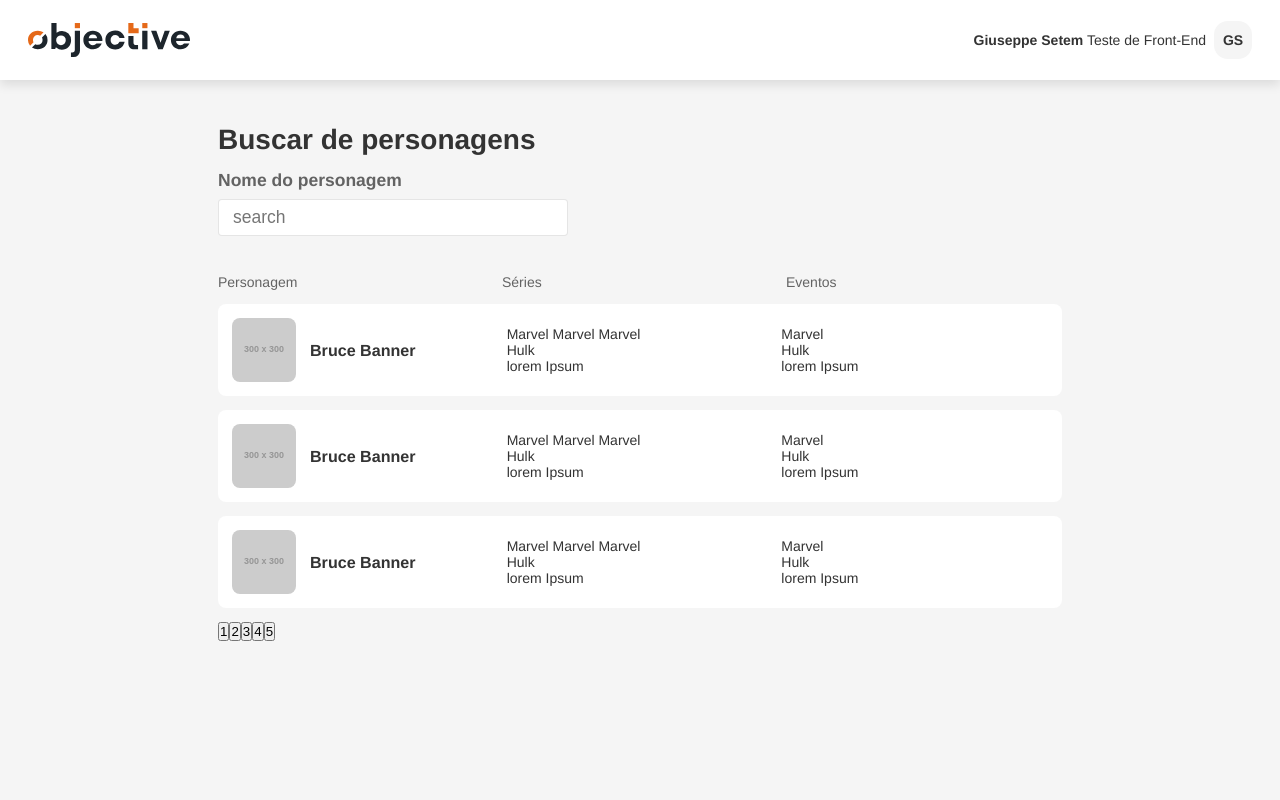
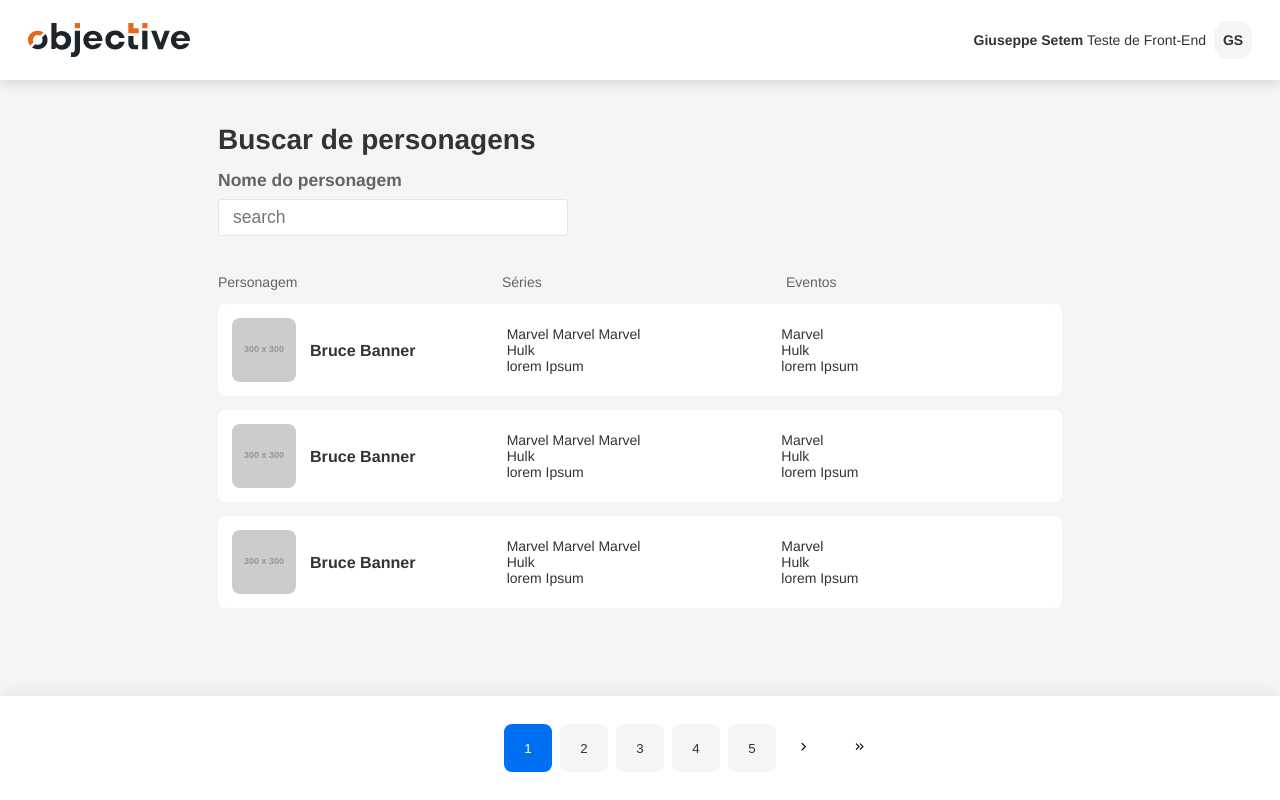
Before and after one commit to giu7d/objective-frontend-challenge, a React (Create React App) app: page / in a window 1280 px wide. Built offline with nearby package versions, Linux system fonts and the light colour scheme.

Commit message:
feat(paginator): add pagination style

```diff
--- a/package.json
+++ b/package.json
@@ -12,6 +12,7 @@
     "@types/react-dom": "^16.9.8",
     "react": "^17.0.1",
     "react-dom": "^17.0.1",
+    "react-icons": "^4.1.0",
     "react-scripts": "4.0.1",
     "sass": "^1.32.4",
     "styled-components": "^5.2.1",
--- a/src/components/containers/Pagination/index.tsx
+++ b/src/components/containers/Pagination/index.tsx
@@ -1,4 +1,13 @@
-import React, { useState } from 'react'
+import React, { useEffect, useState } from 'react'
+import {
+  FiChevronLeft,
+  FiChevronRight,
+  FiChevronsLeft,
+  FiChevronsRight
+} from 'react-icons/fi'
+
+import { IconButton } from '../../fragments/Button/IconButton'
+import { PaginationStyled, PageSelectionButton } from './styles'
 
 interface IPaginationProps {
   defaultPage?: number
@@ -13,13 +22,53 @@ export const Pagination: React.FC<IPaginationProps> = ({
 }) => {
   const [selected, setSelected] = useState(defaultPage)
 
+  useEffect(() => {
+    onClick(selected)
+  }, [selected, onClick])
+
   return (
-    <div>
-      {Array(pages)
-        .fill('')
-        .map((_el, i) => (
-          <button key={'btn' + i}>{i + 1}</button>
-        ))}
-    </div>
+    <PaginationStyled>
+      <div>
+        {selected > 2 && (
+          <IconButton onClick={() => setSelected(1)}>
+            <FiChevronsLeft />
+          </IconButton>
+        )}
+        {selected > 1 && (
+          <IconButton onClick={() => setSelected(selected - 1)}>
+            <FiChevronLeft />
+          </IconButton>
+        )}
+      </div>
+      <div>
+        {Array(pages)
+          .fill('')
+          .map((_el, i) => {
+            const itemPage = i + 1
+
+            return (
+              <PageSelectionButton
+                key={`btn-${itemPage}`}
+                onClick={() => setSelected(itemPage)}
+                selected={itemPage === selected}
+              >
+                {itemPage}
+              </PageSelectionButton>
+            )
+          })}
+      </div>
+      <div>
+        {selected < pages && (
+          <IconButton onClick={() => setSelected(selected + 1)}>
+            <FiChevronRight />
+          </IconButton>
+        )}
+        {selected < pages - 1 && (
+          <IconButton onClick={() => setSelected(pages)}>
+            <FiChevronsRight />
+          </IconButton>
+        )}
+      </div>
+    </PaginationStyled>
   )
 }
--- /dev/null
+++ b/src/components/containers/Pagination/styles.ts
@@ -0,0 +1,33 @@
+import styled from 'styled-components'
+import { IconButton } from '../../fragments/Button/IconButton'
+
+export const PaginationStyled = styled.div`
+  display: grid;
+  grid-template-columns: 75px auto 75px;
+  gap: 4px;
+  align-self: center;
+
+  & > div {
+    display: flex;
+    flex-direction: row;
+    gap: 8px;
+  }
+
+  & > div:first-child {
+    justify-self: flex-end;
+  }
+
+  & > div:last-child {
+    justify-self: flex-start;
+  }
+`
+
+export const PageSelectionButton = styled(IconButton)<{
+  selected?: boolean
+}>`
+  border-radius: 8px;
+  color: ${({ theme, selected = false }) =>
+    selected ? theme.colors.foreground : 'inherit'};
+  background-color: ${({ theme, selected = false }) =>
+    selected ? theme.colors.primary : theme.colors.background};
+`
--- /dev/null
+++ b/src/components/fragments/Button/BaseButton.ts
@@ -0,0 +1,28 @@
+import styled from 'styled-components'
+
+export const BaseButton = styled.button`
+  border: none;
+  cursor: pointer;
+  outline: none;
+  -webkit-touch-callout: none;
+  -webkit-user-select: none;
+  -khtml-user-select: none;
+  -moz-user-select: none;
+  -ms-user-select: none;
+  user-select: none;
+  -webkit-tap-highlight-color: rgba(0, 0, 0, 0.1);
+  transition: 200ms opacity ease-out;
+
+  &::-moz-focus-inner {
+    border: none;
+  }
+
+  &:active {
+    opacity: 0.5;
+    border-style: none;
+  }
+
+  &:hover {
+    opacity: 0.5;
+  }
+`
--- /dev/null
+++ b/src/components/fragments/Button/IconButton.ts
@@ -0,0 +1,11 @@
+import styled from 'styled-components'
+import { BaseButton } from './BaseButton'
+
+export const IconButton = styled(BaseButton)`
+  width: 48px;
+  height: 48px;
+  border-radius: 48px;
+  background-color: inherit;
+  align-items: center;
+  align-content: center;
+`
--- a/src/pages/Hero/Index/index.tsx
+++ b/src/pages/Hero/Index/index.tsx
@@ -2,12 +2,13 @@ import React from 'react'
 
 import { SearchInput } from '../../../components/fragments/SearchInput'
 import { HeroList } from '../../../components/fragments/Hero/List'
-import { HeroIndexStyled } from './styles'
+import { HeroIndexPaginationStyled, HeroIndexStyled } from './styles'
 import { HeroItem } from '../../../components/fragments/Hero/List/Item'
 import { Pagination } from '../../../components/containers/Pagination'
 
 export const HeroIndex: React.FC = () => {
   return (
+    <>
       <HeroIndexStyled>
         <h1>Buscar de personagens</h1>
         <SearchInput
@@ -20,7 +21,10 @@ export const HeroIndex: React.FC = () => {
           <HeroItem />
           <HeroItem />
         </HeroList>
+      </HeroIndexStyled>
+      <HeroIndexPaginationStyled>
         <Pagination pages={5} defaultPage={1} onClick={i => console.log(i)} />
-    </HeroIndexStyled>
+      </HeroIndexPaginationStyled>
+    </>
   )
 }
--- a/src/pages/Hero/Index/styles.ts
+++ b/src/pages/Hero/Index/styles.ts
@@ -1,8 +1,7 @@
 import styled from 'styled-components'
 
 export const HeroIndexStyled = styled.main`
-  padding: 2rem;
-  padding-top: 124px;
+  padding: 124px 2rem;
 
   display: flex;
   flex-direction: column;
@@ -16,3 +15,15 @@ export const HeroIndexStyled = styled.main`
     font-weight: bold;
   }
 `
+export const HeroIndexPaginationStyled = styled.div`
+  position: fixed;
+  display: flex;
+  justify-content: center;
+
+  bottom: 0;
+  padding: 2rem;
+  width: 100%;
+
+  background-color: ${({ theme }) => theme.colors.foreground};
+  box-shadow: 0 -5px 15px rgba(0, 0, 0, 0.05);
+`
```
Lines whose indentation alone changed are shown as unchanged.
